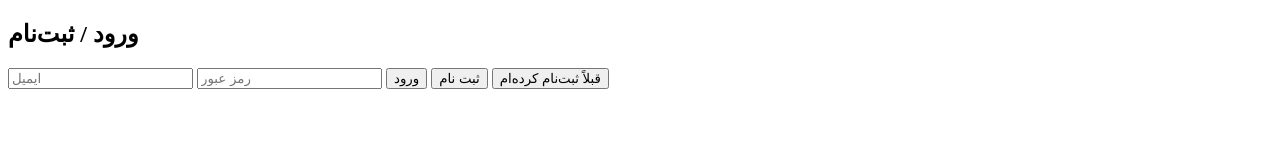
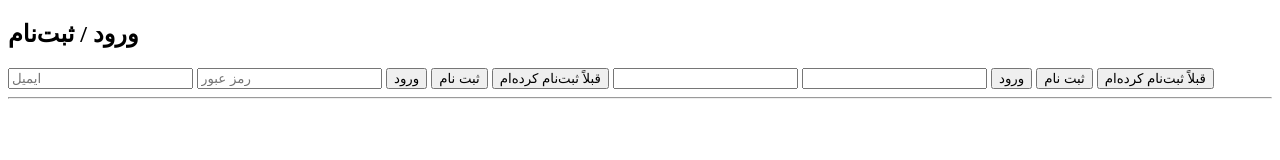
Before and after one commit to lokiworkbot-h/Loki, a plain HTML site: page index.html in a window 1280 px wide. Drawn offline with Linux system fonts and the light colour scheme; files whose address does not match are found by name.

Commit message:
Update index.html

```diff
--- a/index.html
+++ b/index.html
@@ -97,3 +97,17 @@
 
 <script type="module" src="./js/firebase.js"></script>
 <script type="module" src="./js/auth.js"></script>
+<input id="email" />
+<input id="password" />
+
+<button id="loginBtn">ورود</button>
+<button id="signupBtn">ثبت نام</button>
+<button id="alreadyBtn">قبلاً ثبت‌نام کرده‌ام</button>
+
+<hr />
+
+<div id="dashboard" style="display:none; border:2px solid red;">
+  <h2>داشبورد</h2>
+  <p id="userEmail"></p>
+  <button id="logoutBtn">خروج</button>
+</div>
```
